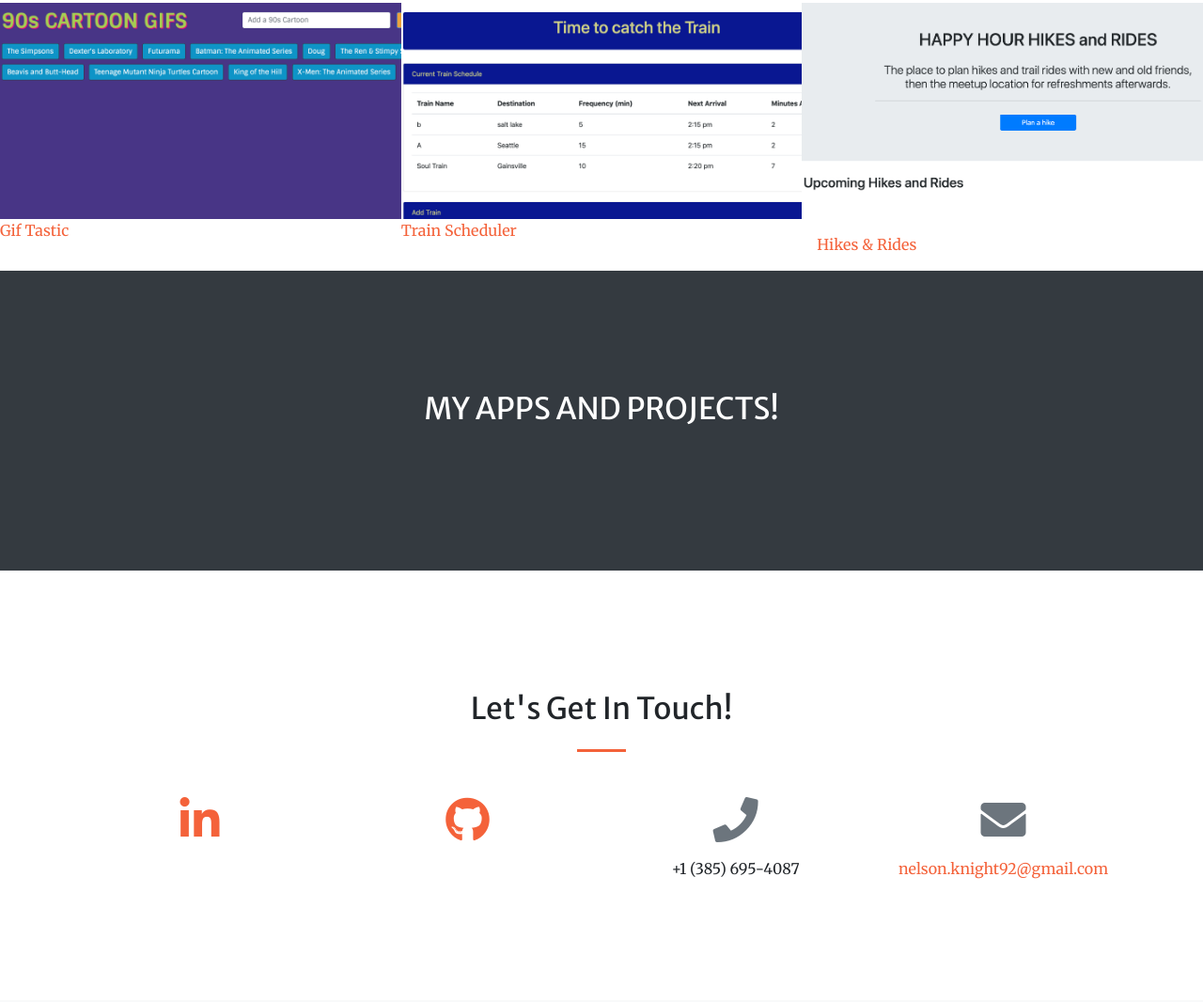
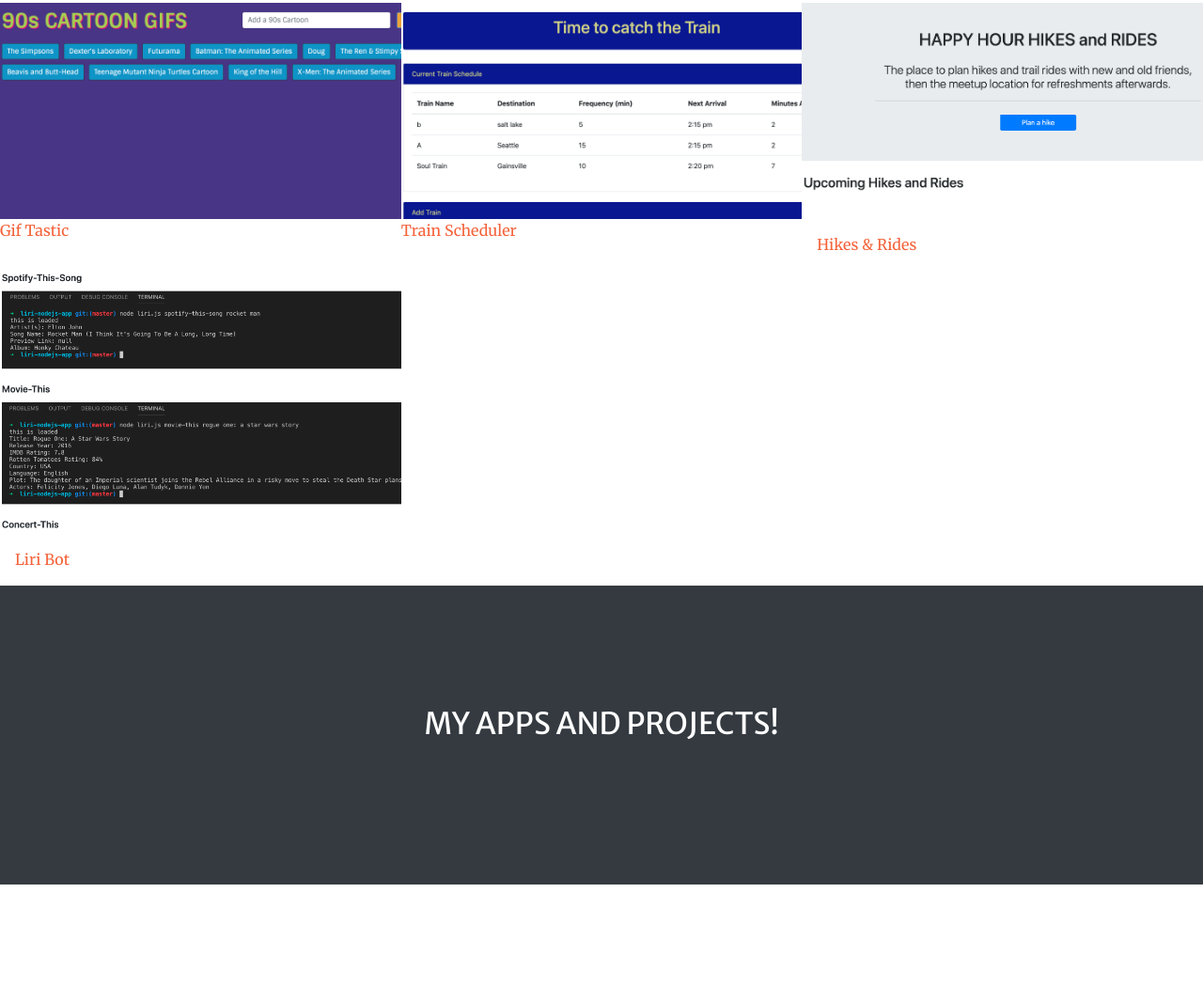
Before and after one commit to nelsontknight/Updated-Portfolio, a website with bundled scripts: page index.html in a window 1280 px wide. Shown: the part 2365-3431 px from the top of the page at 94% size. Built offline with nearby package versions, Linux system fonts and the light colour scheme.

Commit message:
Added new project to portfolio section

```diff
--- a/index.html
+++ b/index.html
@@ -176,6 +176,16 @@
             </div>
           </a>
         </div>
+        <div class="col-lg-4 col-sm-6">
+          <a class="portfolio-box" href="https://nelsontknight.github.io/liri-nodejs-app/">
+            <img class="img-fluid" src="img/portfolio/liribot.png" alt="">
+            <div class="portfolio-box-caption p-3">
+              <div class="project-name">
+                Liri Bot
+              </div>
+            </div>
+          </a>
+        </div>
       </div>
     </div>
   </section>
```
Also changed, not shown: img/portfolio/liribot.png (added), 3 other files.
